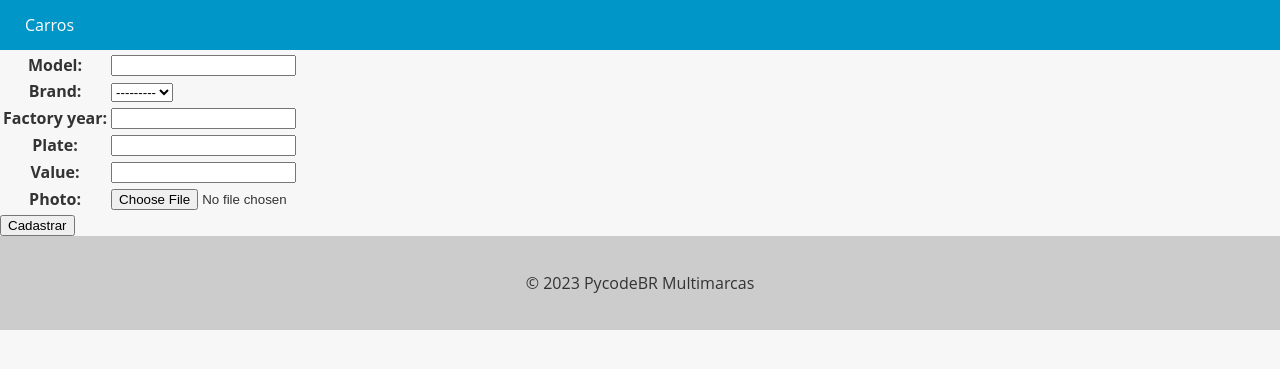
After one commit to maiconDeSouza/django_master, a Django app: page /new_car in a window 1280 px wide. The commit adds this page. Shown: the top 369 px of the page. Run offline with Django 5.2, Linux system fonts and the light colour scheme; data that the repository does not hold is empty.

Commit message:
29-08-24 08:22

```diff
--- a/06_criando_e_conhecendo_seu_projeto/app/urls.py
+++ b/06_criando_e_conhecendo_seu_projeto/app/urls.py
@@ -2,9 +2,10 @@ from django.contrib import admin
 from django.urls import path
 from django.conf import settings
 from django.conf.urls.static import static
-from cars.views import home_cars
+from cars.views import home_cars_view, new_car_view
 
 urlpatterns = [
     path('admin/', admin.site.urls),
-    path('cars/', home_cars, name="cars_list")
+    path('cars/', home_cars_view, name="cars_list"),
+    path('new_car', new_car_view, name='new_car')
 ] + static(settings.MEDIA_URL, document_root=settings.MEDIA_ROOT)
--- /dev/null
+++ b/06_criando_e_conhecendo_seu_projeto/cars/forms.py
@@ -0,0 +1,11 @@
+from django import forms
+from cars.models import Brand
+
+
+class Carform(forms.Form):
+    model = forms.CharField(max_length=200)
+    brand = forms.ModelChoiceField(Brand.objects.all())
+    factory_year = forms.IntegerField()
+    plate = forms.CharField(max_length=10)
+    value = forms.FloatField()
+    photo = forms.ImageField()
--- a/06_criando_e_conhecendo_seu_projeto/cars/templates/base.html
+++ b/06_criando_e_conhecendo_seu_projeto/cars/templates/base.html
@@ -1,5 +1,5 @@
 <!DOCTYPE html>
-<html lang="en">
+<html lang="pt-br">
 <head>
   <meta charset="UTF-8">
   <meta name="viewport" content="width=device-width, initial-scale=1.0">
--- /dev/null
+++ b/06_criando_e_conhecendo_seu_projeto/cars/templates/cars/new_car.html
@@ -0,0 +1,12 @@
+{% extends "base.html" %}
+
+{% block content %}
+
+<form enctype="multipart/form-data" method="post">
+    {% csrf_token %}
+    <table>
+        {{new_car_form.as_table}}
+    </table>
+    <button type="submit">Cadastrar</button>
+</form>
+{% endblock content %}
--- a/06_criando_e_conhecendo_seu_projeto/cars/views.py
+++ b/06_criando_e_conhecendo_seu_projeto/cars/views.py
@@ -1,8 +1,9 @@
 from django.shortcuts import render
 from cars.models import Car
+from cars.forms import Carform
 
 
-def home_cars(request):
+def home_cars_view(request):
     model = request.GET.get("search")
     if model:
         cars = Car.objects.filter(model__icontains=model).order_by('-pk')
@@ -10,3 +11,8 @@ def home_cars(request):
     else:
         cars = Car.objects.all().order_by('-pk')
         return render(request, 'cars/index.html', {"cars": cars})
+
+
+def new_car_view(request):
+    new_car_form = Carform()
+    return render(request, 'cars/new_car.html', {'new_car_form': new_car_form})
```
